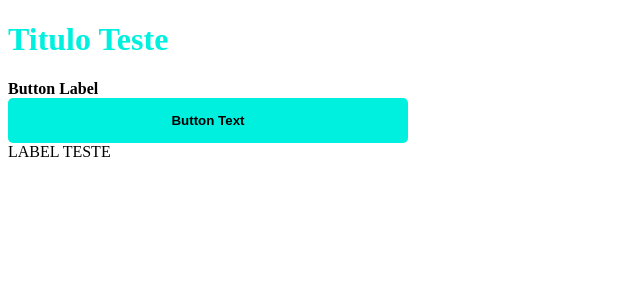
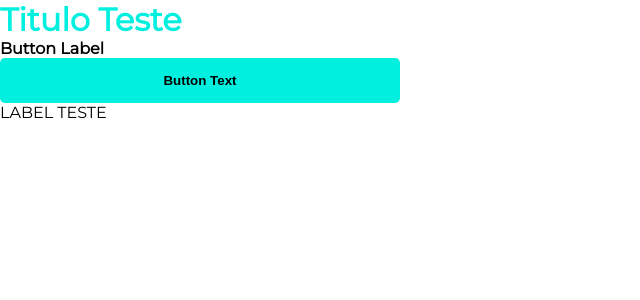
Before and after one commit to costagabriel99/react-revisao, a Next.js app: page / in a window 1280 px wide. Shown: the top 300 px of the page, without its empty margins (0-640 px from the left). Built offline with nearby package versions, Linux system fonts and the light colour scheme.

Commit message:
Configurado Styled-Components e estilos globais

```diff
--- a/package.json
+++ b/package.json
@@ -15,9 +15,10 @@
     "next": "^13.3.1",
     "react": "^18.2.0",
     "react-dom": "^18.2.0",
-    "sass": "^1.62.1"
+    "styled-components": "^5.3.10"
   },
   "devDependencies": {
+    "babel-plugin-styled-components": "^2.1.1",
     "eslint": "^8.39.0",
     "eslint-config-next": "^13.3.1",
     "eslint-config-prettier": "^8.8.0",
--- /dev/null
+++ b/pages/_app.jsx
@@ -0,0 +1,23 @@
+import { createGlobalStyle, ThemeProvider } from 'styled-components'
+import theme from '../src/theme'
+
+const GlobalStyle = createGlobalStyle`
+    *{
+        padding: 0;
+        margin: 0;
+    }
+    body {
+        font-family: 'Montserrat', sans-serif;
+    }
+`
+
+function App({ Component, pageProps }) {
+  return (
+    <ThemeProvider theme={theme}>
+      <GlobalStyle />
+      <Component {...pageProps} />
+    </ThemeProvider>
+  )
+}
+
+export default App
--- /dev/null
+++ b/pages/_document.jsx
@@ -0,0 +1,24 @@
+import Document, { Html, Head, Main, NextScript } from 'next/document'
+
+class NewDocument extends Document {
+  render() {
+    return (
+      <Html>
+        <Head>
+          <link rel="preconnect" href="https://fonts.googleapis.com" />
+          <link rel="preconnect" href="https://fonts.gstatic.com" crossOrigin="true" />
+          <link
+            href="https://fonts.googleapis.com/css2?family=Montserrat&display=swap"
+            rel="stylesheet"
+          />
+        </Head>
+        <body>
+          <Main />
+          <NextScript />
+        </body>
+      </Html>
+    )
+  }
+}
+
+export default NewDocument
--- a/src/components/button/Button.jsx
+++ b/src/components/button/Button.jsx
@@ -1,10 +1,29 @@
-import styles from './Button.module.scss'
+import styled from 'styled-components'
+
+const ButtonContainer = styled.div`
+  display: flex;
+  flex-direction: column;
+  max-width: 400px;
+
+  label {
+    font-weight: bold;
+  }
+
+  button {
+    background-color: ${({ theme }) => theme.primary};
+    cursor: pointer;
+    font-weight: bold;
+    border: 0;
+    padding: 15px;
+    border-radius: 5px;
+  }
+`
 
 export default function Button() {
   return (
-    <div className={styles.button}>
+    <ButtonContainer>
       <label>Button Label</label>
       <button>Button Text</button>
-    </div>
+    </ButtonContainer>
   )
 }
--- a/src/components/button/Button.module.scss
+++ /dev/null
@@ -1,21 +0,0 @@
-$primary-color: #00F0E0;
-
-.button {
-  display: flex;
-  flex-direction: column;
-  max-width: 400px;
-
-  label {
-    font-weight: bold;
-
-  }
-
-  button {
-    background-color: $primary-color;
-    cursor: pointer;
-    font-weight: bold;
-    border: 0;
-    padding: 15px;
-    border-radius: 5px;
-  }
-}
--- a/src/components/title/Title.jsx
+++ b/src/components/title/Title.jsx
@@ -1,5 +1,9 @@
-import styles from './Title.module.scss'
+import styled from 'styled-components'
+
+const StyledTitle = styled.h1`
+  color: ${({ theme }) => theme.primary};
+`
 
 export default function Title({ children }) {
-  return <h1 className={styles.title}>{children}</h1>
+  return <StyledTitle>{children}</StyledTitle>
 }
--- a/src/components/title/Title.module.scss
+++ /dev/null
@@ -1,6 +0,0 @@
-$primary-color: #00F0E0;
-
-.title {
-    color: $primary-color;
-
-}
--- /dev/null
+++ b/src/theme.js
@@ -0,0 +1,5 @@
+const theme = {
+  primary: '#00F0E0'
+}
+
+export default theme
```
Also changed, not shown: .babelrc (added), 1 other file (tests, documents, lock files or other folders).
